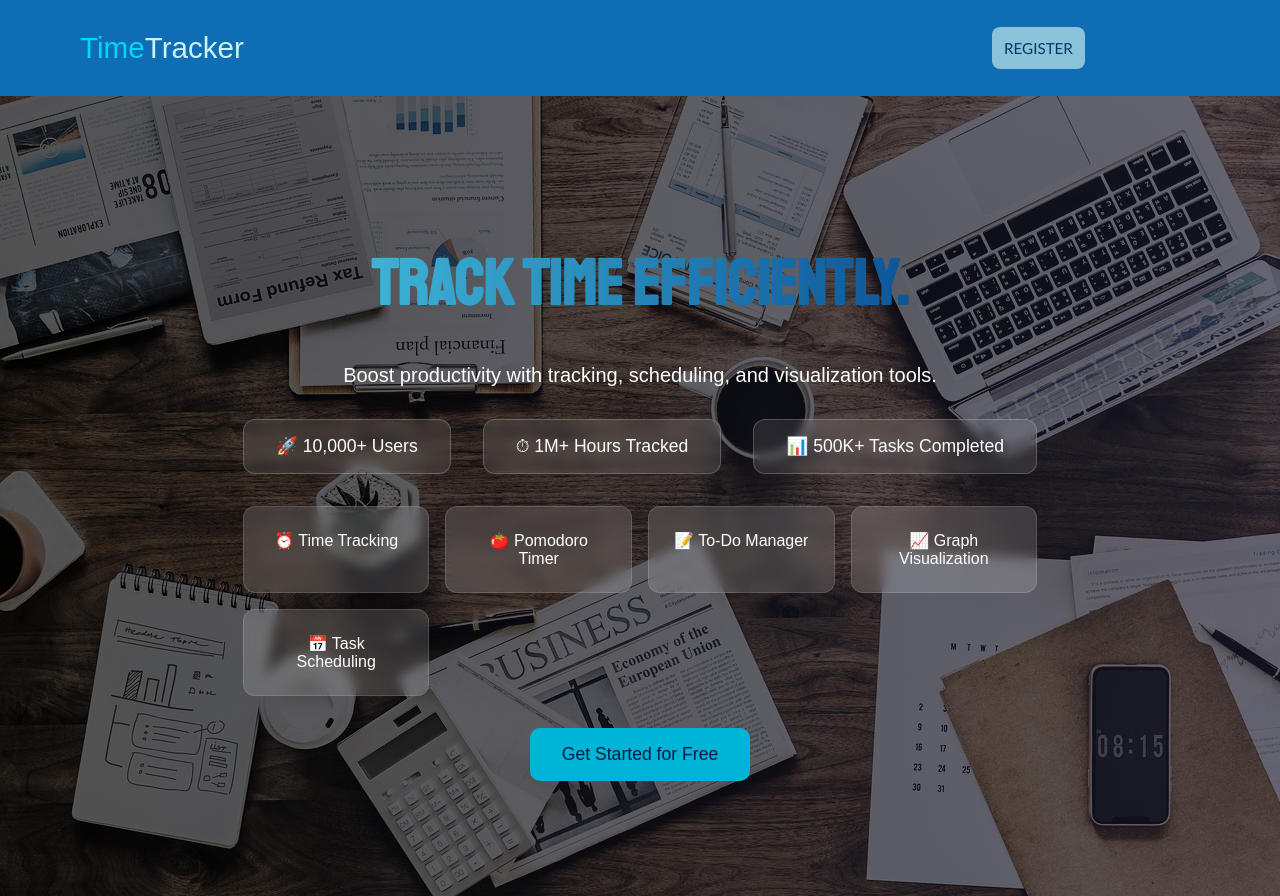
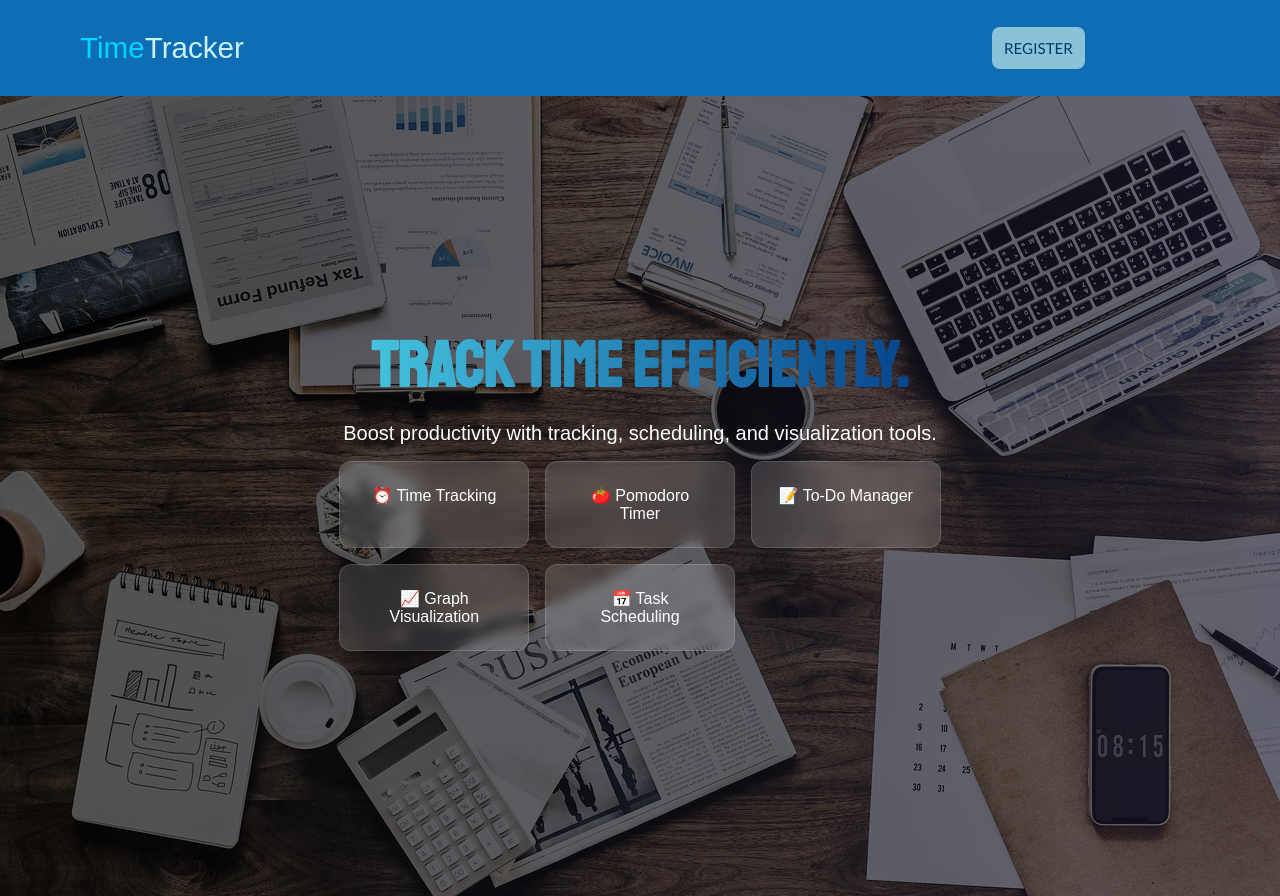
Before and after one commit to afrahSK/TimeTracker, a React (Create React App) app: page / in a window 1280 px wide. Built offline with nearby package versions, Linux system fonts and the light colour scheme.

Commit message:
home updated

```diff
--- a/src/App.css
+++ b/src/App.css
@@ -351,6 +351,7 @@ body{
   display: flex;
   align-items: center;
   justify-content: center;
+  overflow: scroll;
 }
 
 .overlay {
@@ -367,12 +368,14 @@ body{
   background: linear-gradient(to right, #48cae4, #023e8a);
   -webkit-background-clip: text;
   color: transparent;
-  margin-bottom: 0.5rem;
+  /* margin-bottom: 0.5rem; */
+  display: block;
+  margin-top: -2rem;
 }
 
 .subtitle {
   font-size: 1.25rem;
-  margin-bottom: 2rem;
+  margin-top: -1rem;
 }
 
 .stats {
@@ -401,7 +404,7 @@ body{
   display: grid;
   grid-template-columns: repeat(auto-fit, minmax(180px, 1fr));
   gap: 1rem;
-  margin: 2rem 0;
+  margin: 1rem 0;
 }
 
 .feature-card {
--- a/src/components/Home.jsx
+++ b/src/components/Home.jsx
@@ -10,11 +10,11 @@ const Home = () => {
         <p className="subtitle">Boost productivity with tracking, scheduling, and visualization tools.</p>
 
         {/* Animated Stats */}
-        <div className="stats">
-          <div className="stat-card">🚀 10,000+ Users</div>
+        {/* <div className="stats">
+          <div className="stat-card">10+ Users</div>
           <div className="stat-card">⏱ 1M+ Hours Tracked</div>
           <div className="stat-card">📊 500K+ Tasks Completed</div>
-        </div>
+        </div> */}
 
         {/* Feature Grid */}
         <div className="features">
@@ -26,7 +26,7 @@ const Home = () => {
         </div>
 
         {/* CTA Button */}
-        <button className="home-btn" onClick={() => navigate('/register')}>Get Started for Free</button>
+        {/* <button className="home-btn" onClick={() => navigate('/register')}>Get Started for Free</button> */}
       </div>
     </div>
   )
```
